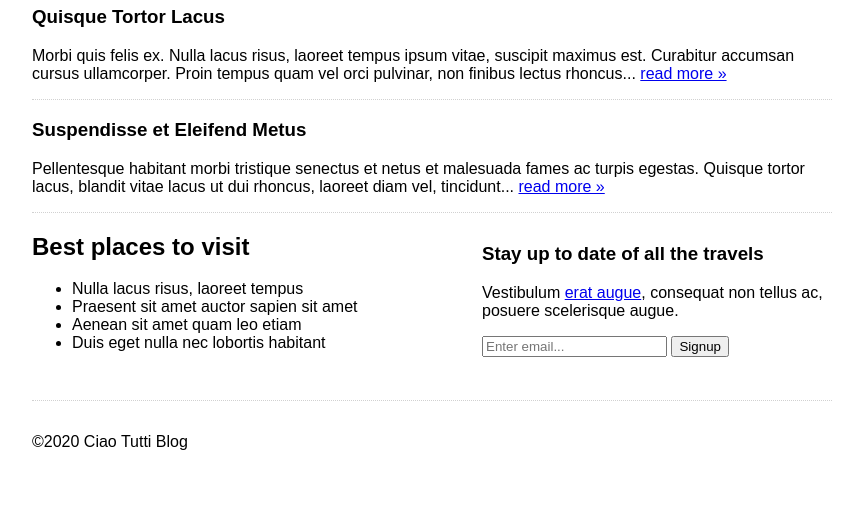
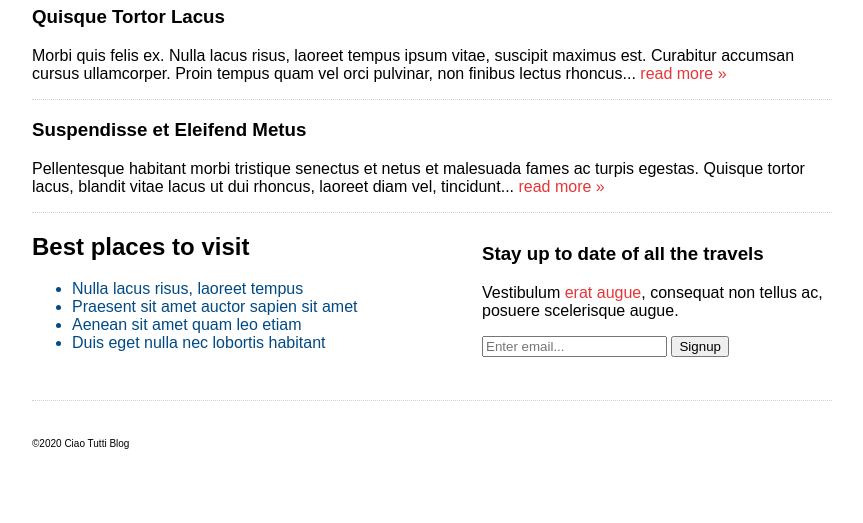
Before and after one commit to Ruttieetor/Opdr2FE, a plain HTML site: page opdracht-1/index.html in a window 1280 px wide. Shown: the part 367-890 px from the top of the page, without its empty margins (208-1071 px from the left). Drawn offline with Linux system fonts and the light colour scheme.

Commit message:
opdracht 1 af

```diff
--- a/opdracht-1/styles.css
+++ b/opdracht-1/styles.css
@@ -15,16 +15,29 @@ body {
     height: auto;
 }
 
-/* 1.2 Verander de kleur van alle list items in de unordered list naar hsl(110, 29%, 52%) */
+/* 1.2 Verander de kleur van alle list items
+i 29%, 52%) */
 
-
+.places-to-visit>ul{
+    color:rgb(0%, 29%, 52%);
+}
 
 /* 1.3 Geef de 'span' tag in de footer een beschrijvende class name en maak de lettergrootte kleiner  */
-
+span{
+    font-size: 10px;
+}
 
 
 /* 1.4 Haal de text-decoration van navigatie-links weg, geef onbezochte links de kleur hsl(359, 79%, 56%) en verander de kleur wanneer de gebruiker er overheen hovert. */
+A:link{
+    color:hsl(359, 79%, 56%);
+    text-decoration: none;
 
+}
+
+A:hover {
+    color: green;
+}
 
 
 /* 1.5 Maak een hover- en visited stijl voor alle links in 'main'. */
```
